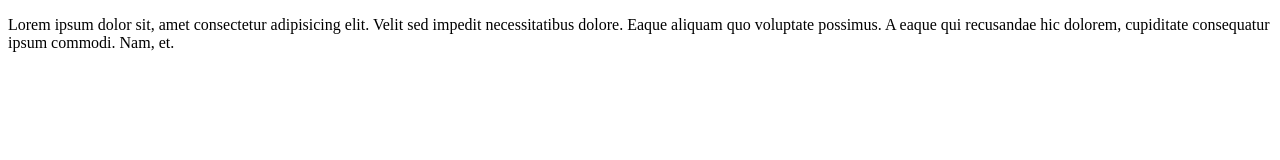
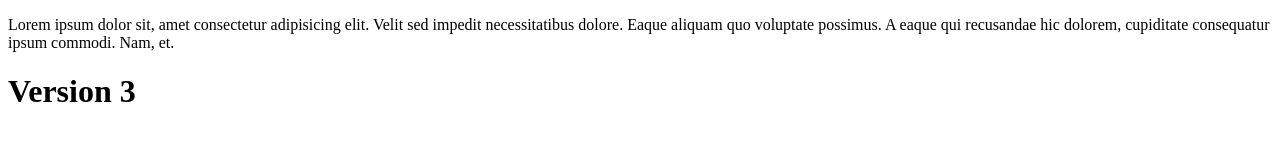
Before and after one commit to XtianCarde/GIT_LOVELACE, a plain HTML site: page index.html in a window 1280 px wide. Drawn offline with Linux system fonts and the light colour scheme.

Commit message:
Agragando version 3 index

```diff
--- a/index.html
+++ b/index.html
@@ -17,6 +17,10 @@
         </p>
     </div>
 
+    <div>
+        <h1>Version 3</h1>
+    </div>
+
 </body>
 
 </html>
```
Also changed, not shown: 1 other file.
